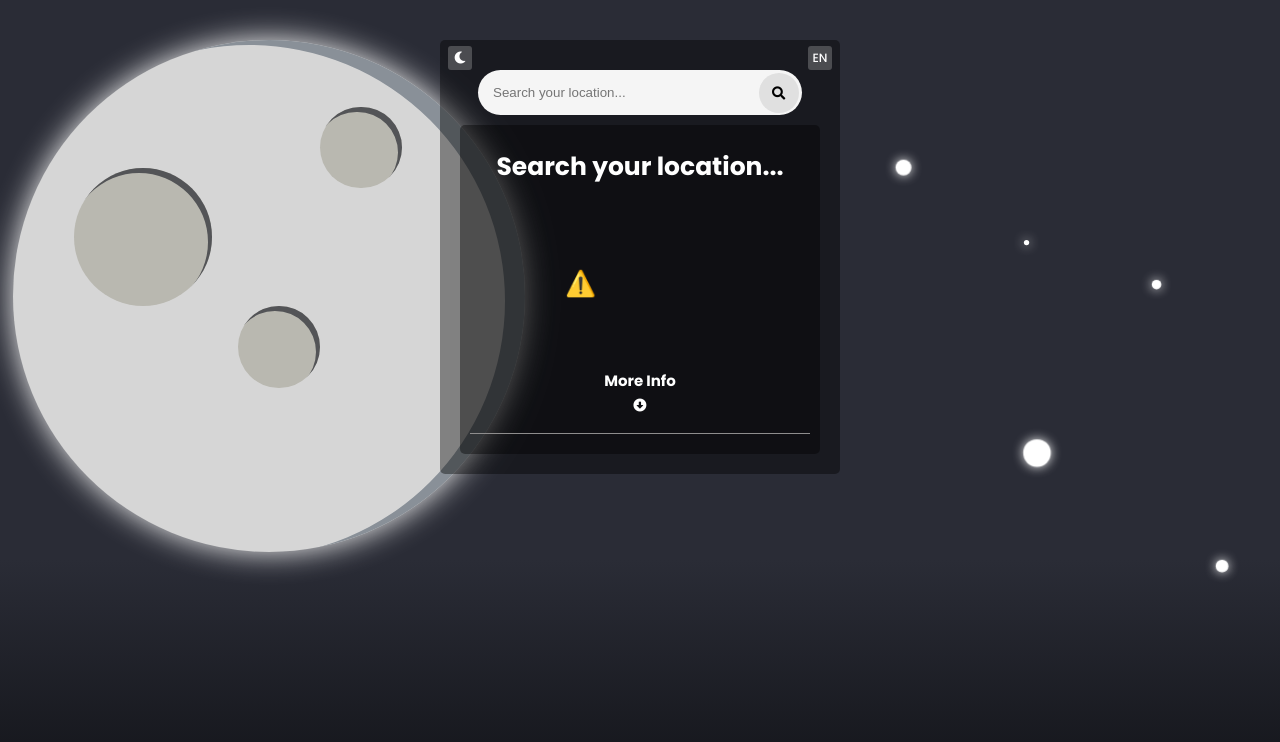
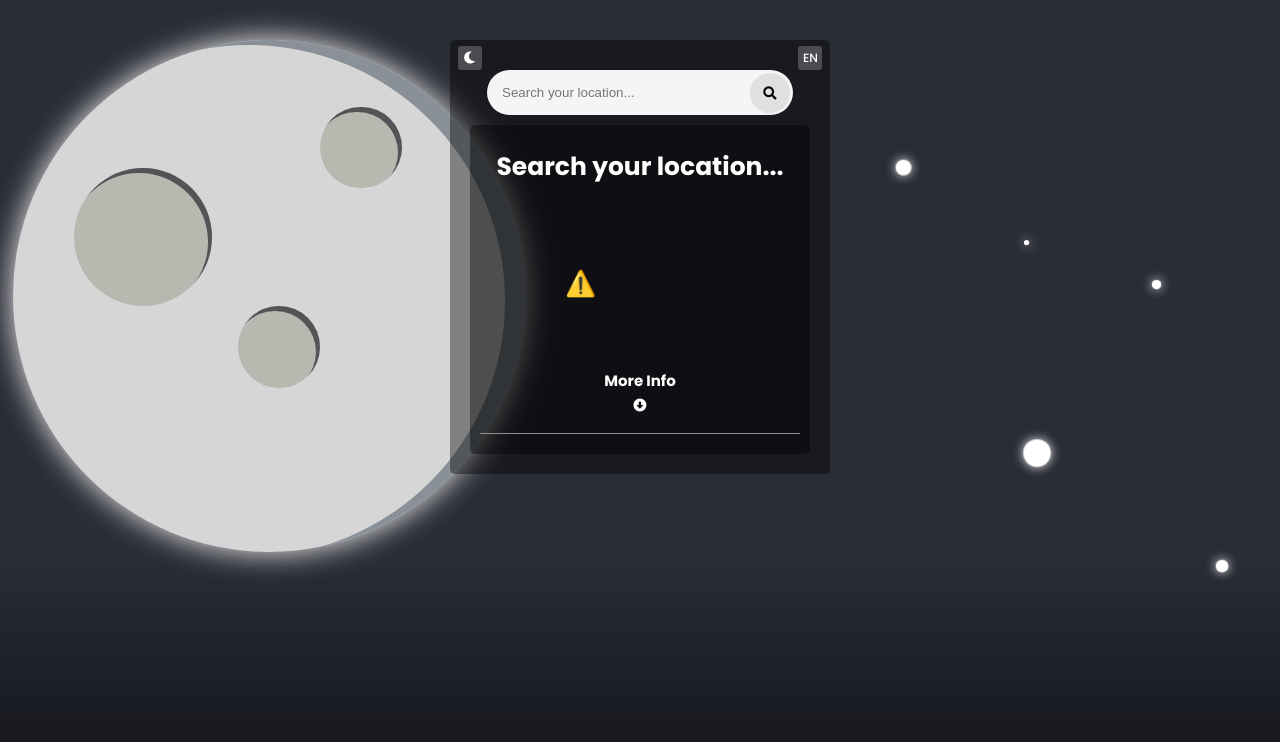
Before and after one commit to ErfanMalakouti/Weather-App, a plain HTML site: page index.html in a window 1280 px wide. Drawn offline with nearby package versions, Linux system fonts and the light colour scheme; some packages are replaced by stand-ins of ours; no server answers; a script that the page names is missing; a small style sheet from the web is missing.

Commit message:
Update style.css

```diff
--- a/style.css
+++ b/style.css
@@ -165,7 +165,7 @@ body {
 }
 .weather_container {
   position: relative;
-  width: 50vh;
+  width: 380px;
   margin: 40px auto;
   padding: 20px;
   text-align: center;
```
